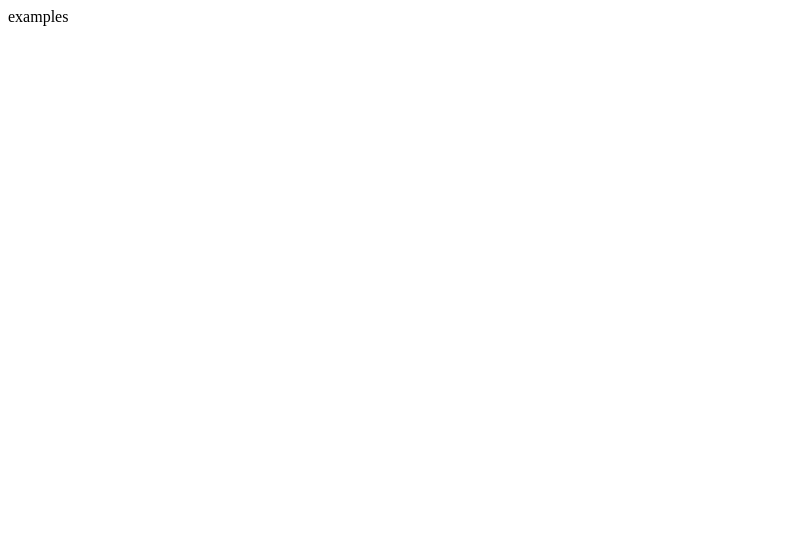
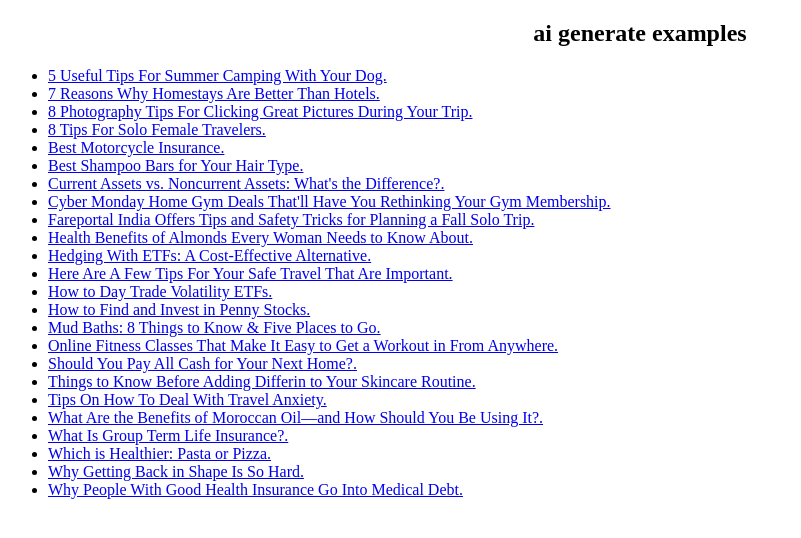
Before and after one commit to Jeffrey-mu/generate-article-data-python, a plain HTML site: page docs/index.html in a window 1280 px wide. Shown: the whole page, without its empty margins (0-801 px from the left). Drawn offline with Linux system fonts and the light colour scheme.

Commit message:
feat: 添加首页

```diff
--- a/docs/index.html
+++ b/docs/index.html
@@ -1,12 +1,25 @@
 <!DOCTYPE html>
 <html lang="en">
+
 <head>
   <meta charset="UTF-8">
   <meta http-equiv="X-UA-Compatible" content="IE=edge">
   <meta name="viewport" content="width=device-width, initial-scale=1.0">
   <title>examples</title>
 </head>
+
 <body>
-examples
+  <h2 style="text-align: center;">ai generate examples</h2>
+  <ul id="menu_box">
+
+  </ul>
+  <script type="module">
+    let menu_box = document.getElementById("menu_box");
+    let menu = ["5 Useful Tips For Summer Camping With Your Dog.html", "7 Reasons Why Homestays Are Better Than Hotels.html", "8 Photography Tips For Clicking Great Pictures During Your Trip.html", "8 Tips For Solo Female Travelers.html", "Best Motorcycle Insurance.html", "Best Shampoo Bars for Your Hair Type.html", "Current Assets vs. Noncurrent Assets: What's the Difference?.html", "Cyber Monday Home Gym Deals That'll Have You Rethinking Your Gym Membership.html", "Fareportal India Offers Tips and Safety Tricks for Planning a Fall Solo Trip.html", "Health Benefits of Almonds Every Woman Needs to Know About.html", "Hedging With ETFs: A Cost-Effective Alternative.html", "Here Are A Few Tips For Your Safe Travel That Are Important.html", "How to Day Trade Volatility ETFs.html", "How to Find and Invest in Penny Stocks.html", "Mud Baths: 8 Things to Know & Five Places to Go.html", "Online Fitness Classes That Make It Easy to Get a Workout in From Anywhere.html", "Should You Pay All Cash for Your Next Home?.html", "Things to Know Before Adding Differin to Your Skincare Routine.html", "Tips On How To Deal With Travel Anxiety.html", "What Are the Benefits of Moroccan Oil—and How Should You Be Using It?.html", "What Is Group Term Life Insurance?.html", "Which is Healthier: Pasta or Pizza.html", "Why Getting Back in Shape Is So Hard.html", "Why People With Good Health Insurance Go Into Medical Debt.html"]
+    menu_box.innerHTML = menu.map(el => `<li>
+      <a href="./v4/${el}">${el.slice(0, -4)}</a>
+      </li>`).join('');
+  </script>
 </body>
+
 </html>
--- /dev/null
+++ b/docs/index.js
@@ -0,0 +1,4 @@
+const fs = require('fs');
+
+let data =fs.readdirSync('./v4')
+fs.writeFile('./menu.json', JSON.stringify(data),()=>{})
--- /dev/null
+++ b/docs/menu.json
@@ -0,0 +1 @@
+["5 Useful Tips For Summer Camping With Your Dog.html","7 Reasons Why Homestays Are Better Than Hotels.html","8 Photography Tips For Clicking Great Pictures During Your Trip.html","8 Tips For Solo Female Travelers.html","Best Motorcycle Insurance.html","Best Shampoo Bars for Your Hair Type.html","Current Assets vs. Noncurrent Assets: What's the Difference?.html","Cyber Monday Home Gym Deals That'll Have You Rethinking Your Gym Membership.html","Fareportal India Offers Tips and Safety Tricks for Planning a Fall Solo Trip.html","Health Benefits of Almonds Every Woman Needs to Know About.html","Hedging With ETFs: A Cost-Effective Alternative.html","Here Are A Few Tips For Your Safe Travel That Are Important.html","How to Day Trade Volatility ETFs.html","How to Find and Invest in Penny Stocks.html","Mud Baths: 8 Things to Know & Five Places to Go.html","Online Fitness Classes That Make It Easy to Get a Workout in From Anywhere.html","Should You Pay All Cash for Your Next Home?.html","Things to Know Before Adding Differin to Your Skincare Routine.html","Tips On How To Deal With Travel Anxiety.html","What Are the Benefits of Moroccan Oil—and How Should You Be Using It?.html","What Is Group Term Life Insurance?.html","Which is Healthier: Pasta or Pizza.html","Why Getting Back in Shape Is So Hard.html","Why People With Good Health Insurance Go Into Medical Debt.html"]
```
